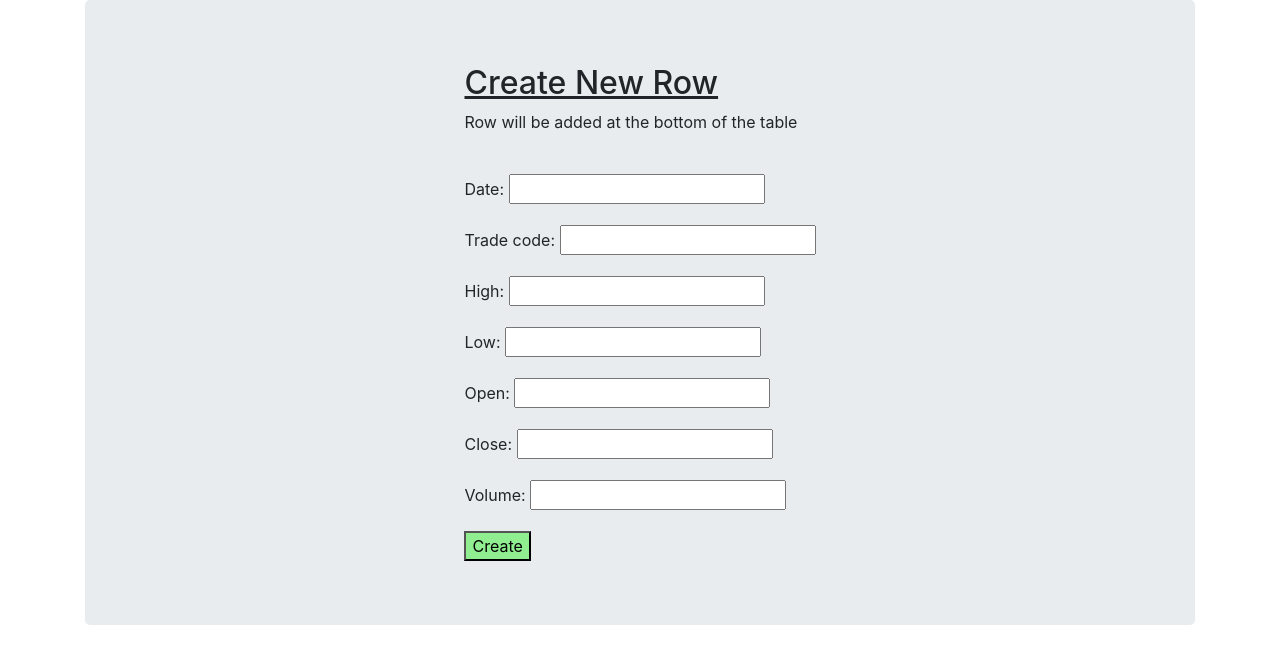
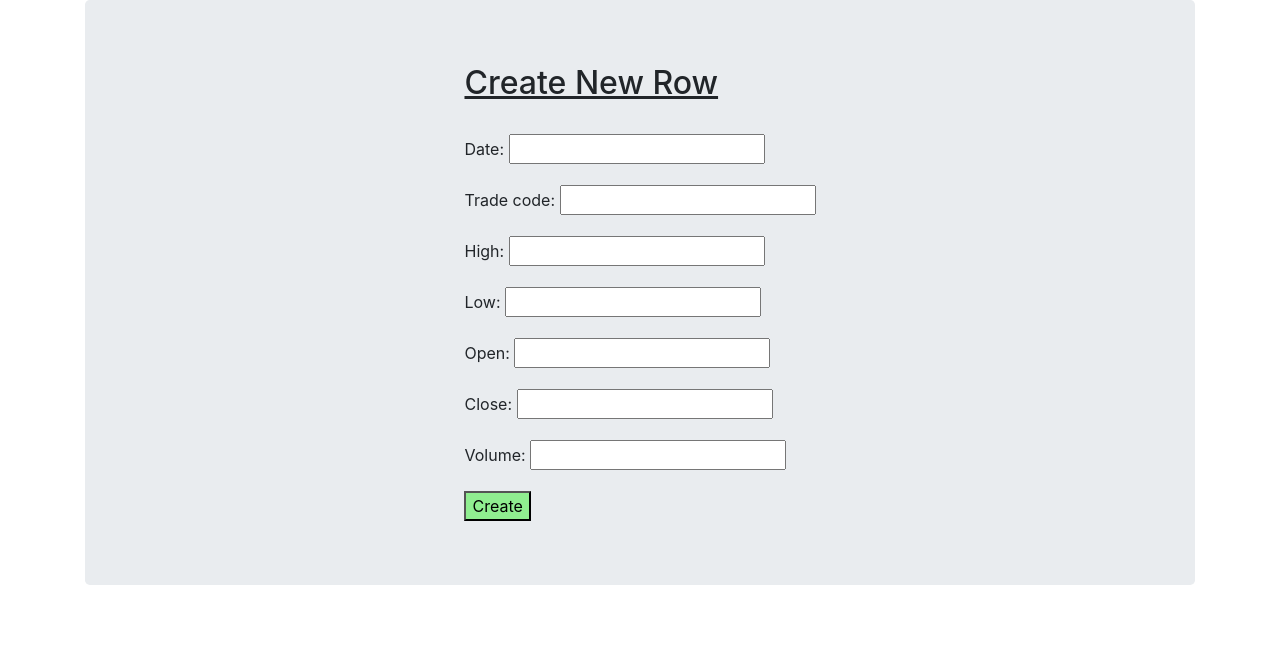
Before and after one commit to Suprove-99/Janatawifi_Intern, a Django app: page /create/ in a window 1280 px wide. Shown: the part 62-726 px from the top of the page. Run offline with Django 3.2, Linux system fonts and the light colour scheme; some libraries are stand-ins or nearby versions.

Commit message:
Update create.html

```diff
--- a/templates/create.html
+++ b/templates/create.html
@@ -6,7 +6,6 @@
     <div>
         <form method="post" >
             <h2><u>Create New Row</u></h2>
-            <p>Row will be added at the bottom of the table</p>
             <br>
             {% csrf_token %}
             {{ form.as_p }}
```
